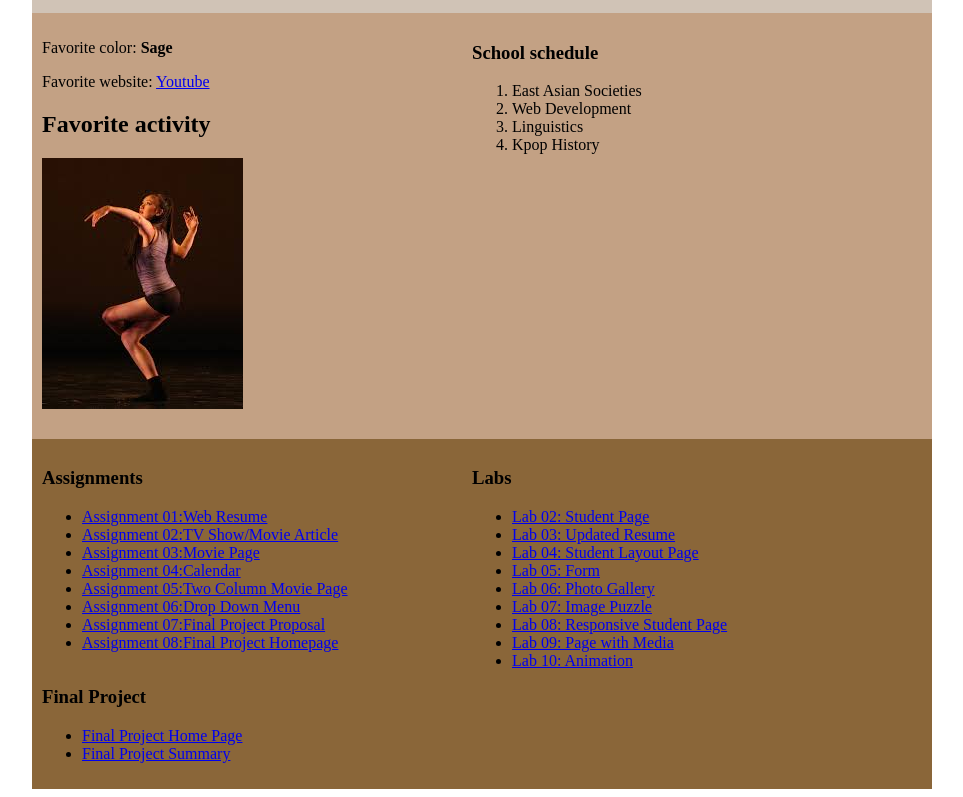
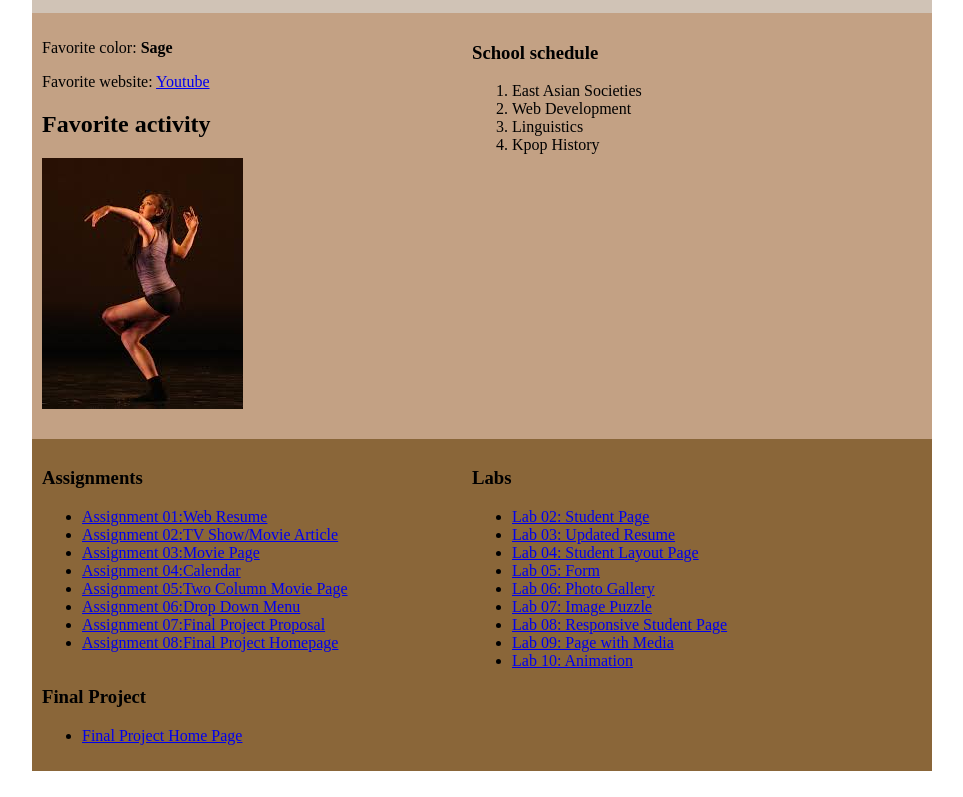
Before and after one commit to sophiachung1/sophiachung, a plain HTML site: page index.html in a window 1280 px wide. Shown: the part 101-898 px from the top of the page, without its empty margins (158-1121 px from the left). Drawn offline with Linux system fonts and the light colour scheme.

Commit message:
Update index.html

```diff
--- a/index.html
+++ b/index.html
@@ -80,7 +80,6 @@
 <h3>Final Project</h3>
 <ul>
 	<li><a href="final-project/main.html">Final Project Home Page</a></li>
-	<li><a href="final-project/projectsummary.html">Final Project Summary</a></li>
 </ul>
 <div class="stop"></div>
 </div>
```
